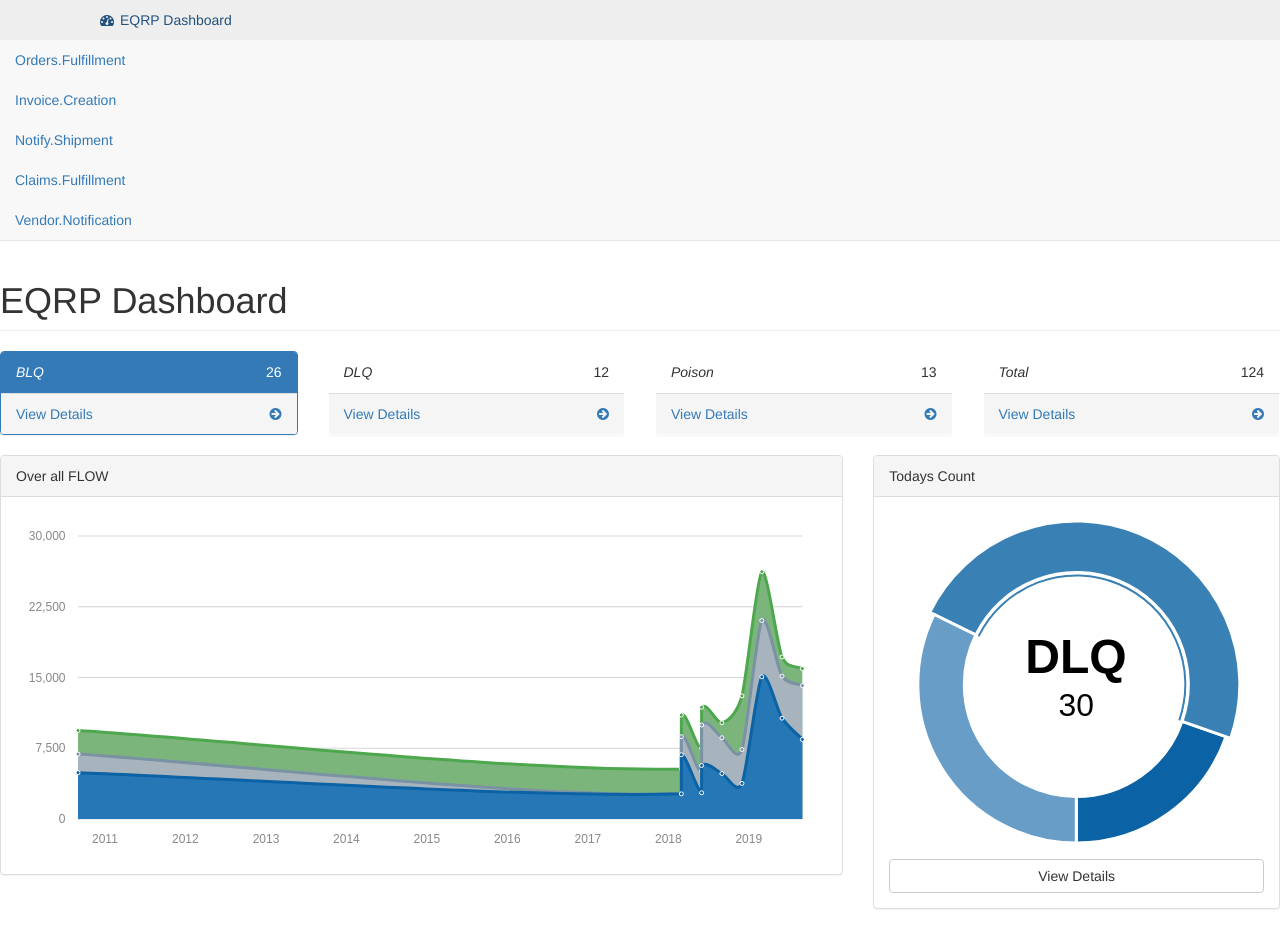
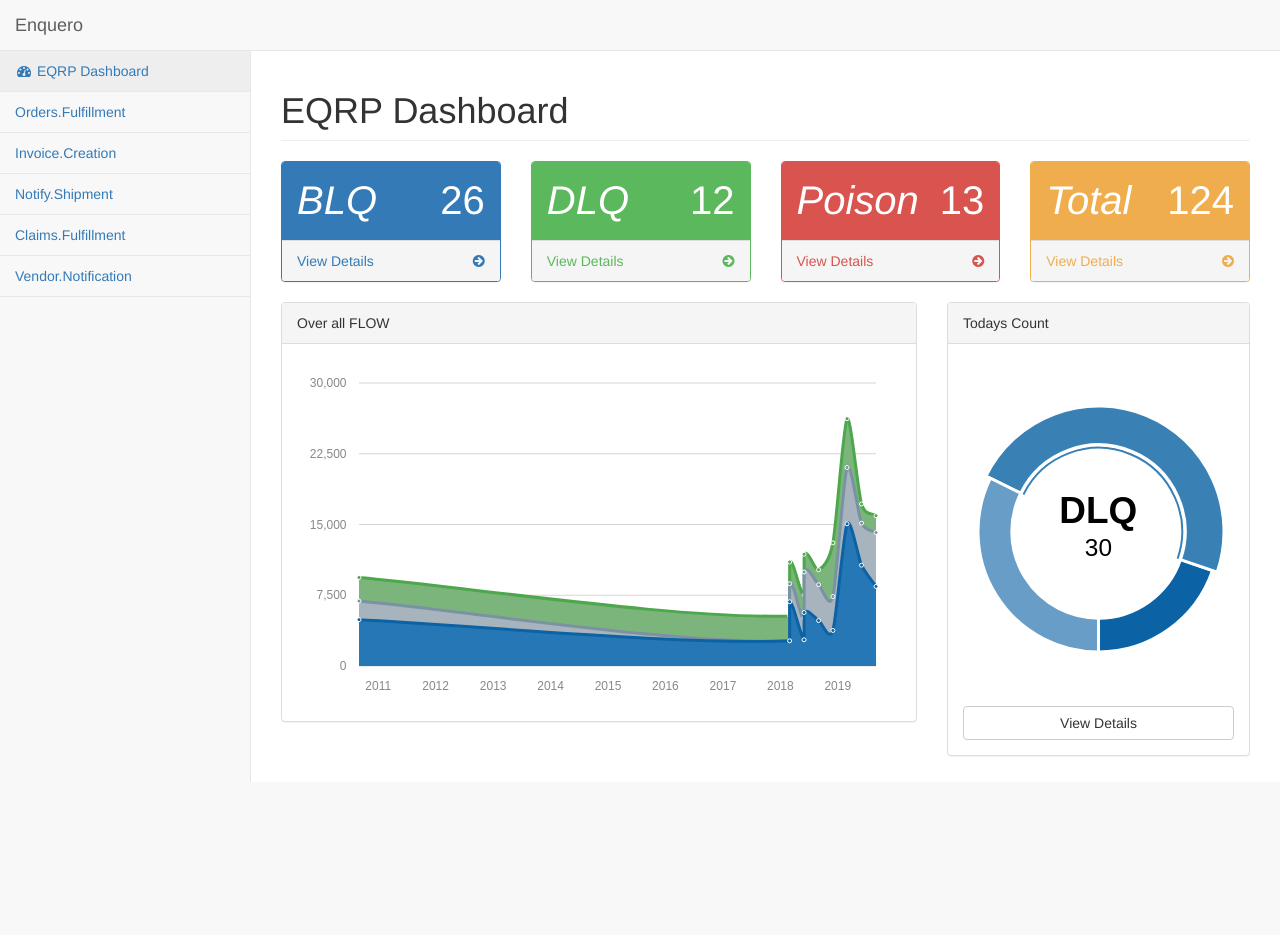
Before and after one commit to muthuks2020/eqrp, a website: page pages/index.html in a window 1280 px wide. After the commit the page ends 800 px from the top, so only its background shows below. Drawn offline with Linux system fonts and the light colour scheme.

Commit message:
css update

```diff
--- a/pages/index.html
+++ b/pages/index.html
@@ -18,7 +18,7 @@
     <link href="../vendor/metisMenu/metisMenu.min.css" rel="stylesheet">
 
     <!-- Custom CSS -->
-    <link href="../dist/css/sb-admin-2.css" rel="stylesheet">
+    <link href="../dist/css/enquero-admin-2.css" rel="stylesheet">
 
     <!-- Morris Charts CSS -->
     <link href="../vendor/morrisjs/morris.css" rel="stylesheet">
```
Also changed, not shown: pages/tables.html (+1 -1 lines).
